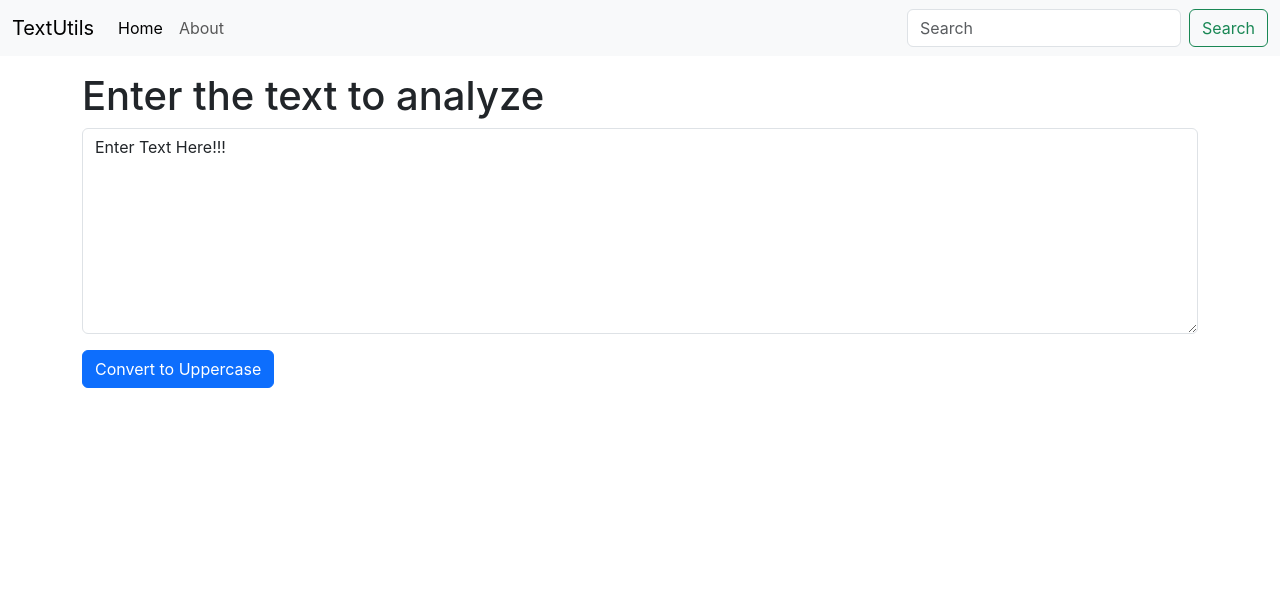
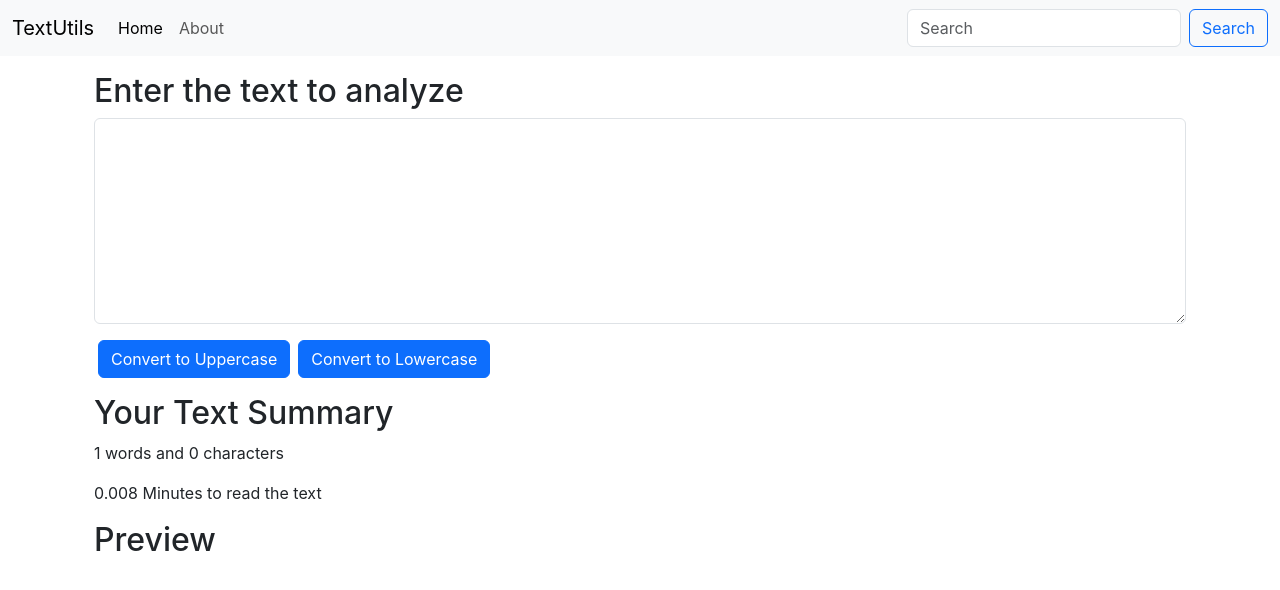
Before and after one commit to abhayCodez/textutils, a React (Create React App) app in the folder textutils/: page /#/ in a window 1280 px wide. Shown: the top 590 px of the page. Built offline with nearby package versions, Linux system fonts and the light colour scheme.

Commit message:
Added Convert to lowercase button, text summary and preview

```diff
--- a/textutils/src/components/Navbar.js
+++ b/textutils/src/components/Navbar.js
@@ -20,7 +20,7 @@
             </ul>
             <form className="d-flex" role="search">
               <input className="form-control me-2" type="search" placeholder="Search" aria-label="Search"/>
-              <button className="btn btn-outline-success" type="submit">Search</button>
+              <button className="btn btn-outline-primary" type="submit">Search</button>
             </form>
           </div>
         </div>
--- a/textutils/src/components/TextForm.js
+++ b/textutils/src/components/TextForm.js
@@ -8,14 +8,28 @@
         let newText = text.toUpperCase();
         setText(newText)
     }
-    const [text, setText] = useState('Enter Text Here!!!')
+    const handleLowClick = ()=>{
+        let newText = text.toLowerCase();
+        setText(newText)
+    }
+    const [text, setText] = useState('')
     return (
-        <div>
-            <h1>{props.heading}</h1>
-            <div className="mb-3">
-                <textarea className="form-control" value={text} onChange={handleOnChange} id="myBox" rows="8"></textarea>
+        <>
+            <div className='container'>
+                <h2>{props.heading}</h2>
+                <div className="mb-3">
+                    <textarea className="form-control" value={text} onChange={handleOnChange} id="myBox" rows="8"></textarea>
+                </div>
+                <button className="btn btn-primary mx-1" onClick={handleUpClick}>Convert to Uppercase</button>
+                <button className="btn btn-primary mx-1" onClick={handleLowClick}>Convert to Lowercase</button>
             </div>
-            <button className="btn btn-primary" onClick={handleUpClick}>Convert to Uppercase</button>
-        </div>
+            <div className="container my-3">
+                <h2>Your Text Summary</h2>
+                <p>{text.split(" ").length} words and {text.length} characters</p>
+                <p>{text.split(" ").length * 0.008} Minutes to read the text</p>
+                <h2>Preview</h2>
+                <p>{text}</p>
+            </div>
+        </>
     )
 }
```
